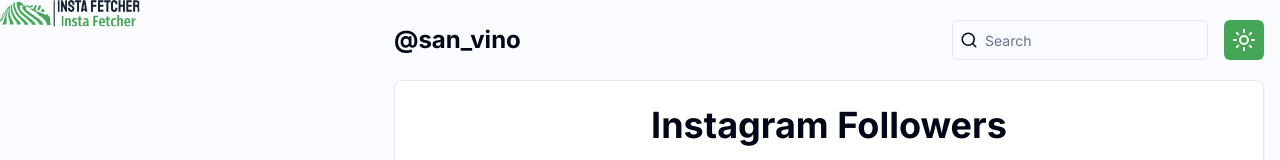
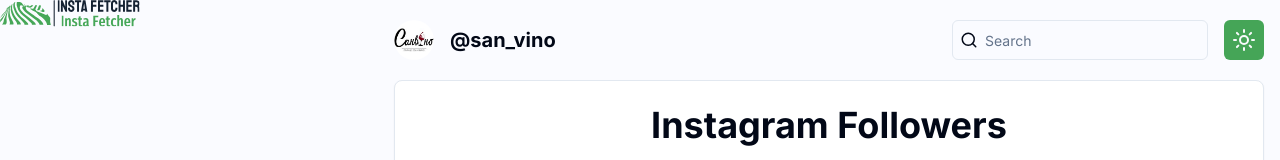
Before and after one commit to KirillUnited/insta-fetcher, a Next.js app: page / in a window 1280 px wide. Shown: the top 160 px of the page. Built offline with nearby package versions, Linux system fonts and the light colour scheme.

Commit message:
Add avatar shadcn component

```diff
--- a/package.json
+++ b/package.json
@@ -9,6 +9,7 @@
     "lint": "next lint"
   },
   "dependencies": {
+    "@radix-ui/react-avatar": "^1.1.0",
     "@radix-ui/react-slot": "^1.1.0",
     "@radix-ui/react-switch": "^1.1.0",
     "axios": "^1.7.3",
--- a/src/components/shared/Header.tsx
+++ b/src/components/shared/Header.tsx
@@ -2,6 +2,7 @@
 import React from 'react';
 import { ThemeSwitcher } from '@/components/shared';
 import { SearchInput } from '@/components/shared';
+import { Avatar, AvatarFallback, AvatarImage } from '@/components/ui/avatar';
 
 interface Props extends React.HTMLAttributes<HTMLElement> {
 }
@@ -11,7 +12,13 @@
         <header className={cn("header", className)}>
             <div className='container'>
                 <div className='flex items-center justify-between min-h-20 py-2'>
-                    <h2 className='text-2xl font-bold'>@san_vino</h2>
+                    <div className='flex items-center gap-4'>
+                        <Avatar>
+                            <AvatarImage src="/images/group-avatar.jpg" alt='@san_vino' />
+                            <AvatarFallback>@san_vino</AvatarFallback>
+                        </Avatar>
+                        <p className='text-xl font-bold'>@san_vino</p>
+                    </div>
                     <div className='flex items-center gap-4'>
                         <SearchInput variant={'withIcon'} />
                         <ThemeSwitcher theme='light' />
--- /dev/null
+++ b/src/components/ui/avatar.tsx
@@ -0,0 +1,50 @@
+"use client"
+
+import * as React from "react"
+import * as AvatarPrimitive from "@radix-ui/react-avatar"
+
+import { cn } from "@/lib/utils"
+
+const Avatar = React.forwardRef<
+  React.ElementRef<typeof AvatarPrimitive.Root>,
+  React.ComponentPropsWithoutRef<typeof AvatarPrimitive.Root>
+>(({ className, ...props }, ref) => (
+  <AvatarPrimitive.Root
+    ref={ref}
+    className={cn(
+      "relative flex h-10 w-10 shrink-0 overflow-hidden rounded-full",
+      className
+    )}
+    {...props}
+  />
+))
+Avatar.displayName = AvatarPrimitive.Root.displayName
+
+const AvatarImage = React.forwardRef<
+  React.ElementRef<typeof AvatarPrimitive.Image>,
+  React.ComponentPropsWithoutRef<typeof AvatarPrimitive.Image>
+>(({ className, ...props }, ref) => (
+  <AvatarPrimitive.Image
+    ref={ref}
+    className={cn("aspect-square h-full w-full", className)}
+    {...props}
+  />
+))
+AvatarImage.displayName = AvatarPrimitive.Image.displayName
+
+const AvatarFallback = React.forwardRef<
+  React.ElementRef<typeof AvatarPrimitive.Fallback>,
+  React.ComponentPropsWithoutRef<typeof AvatarPrimitive.Fallback>
+>(({ className, ...props }, ref) => (
+  <AvatarPrimitive.Fallback
+    ref={ref}
+    className={cn(
+      "flex h-full w-full items-center justify-center rounded-full bg-muted",
+      className
+    )}
+    {...props}
+  />
+))
+AvatarFallback.displayName = AvatarPrimitive.Fallback.displayName
+
+export { Avatar, AvatarImage, AvatarFallback }
```
Also changed, not shown: public/images/group-avatar.jpg (added), 1 other file (tests, documents, lock files or other folders).
